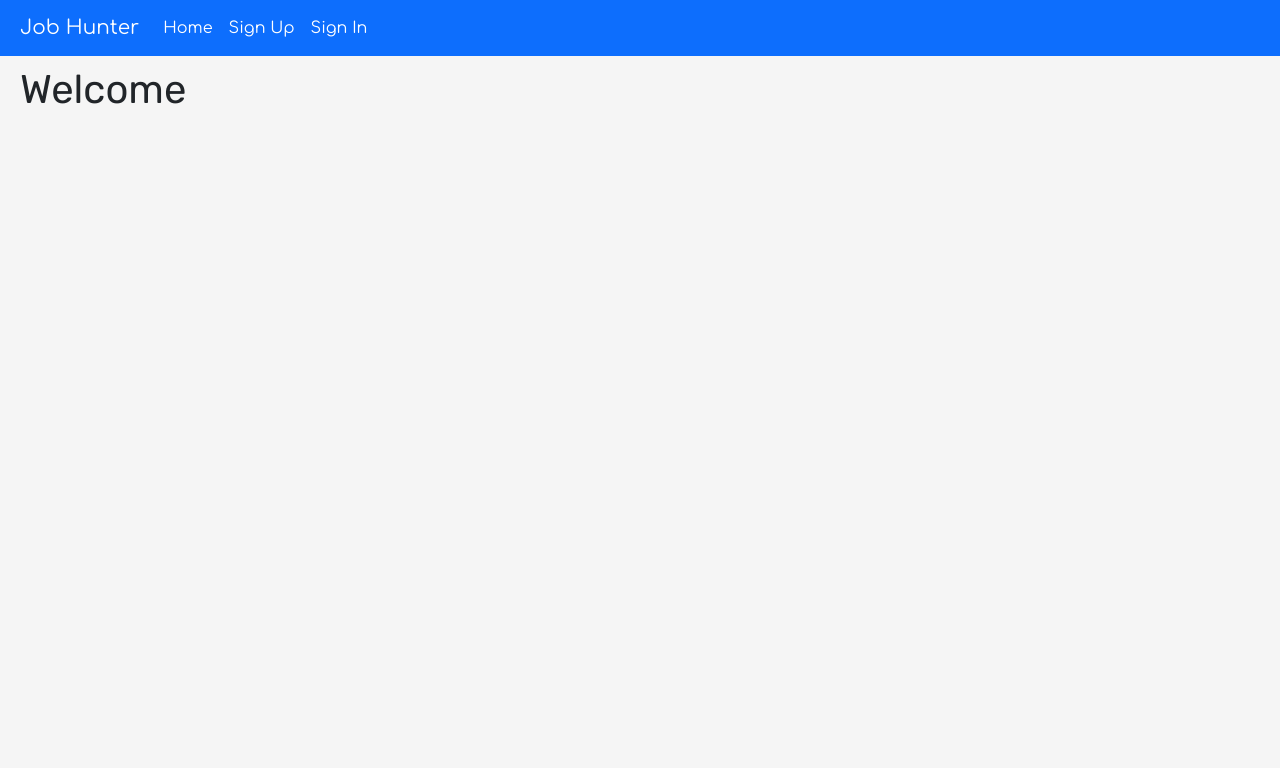
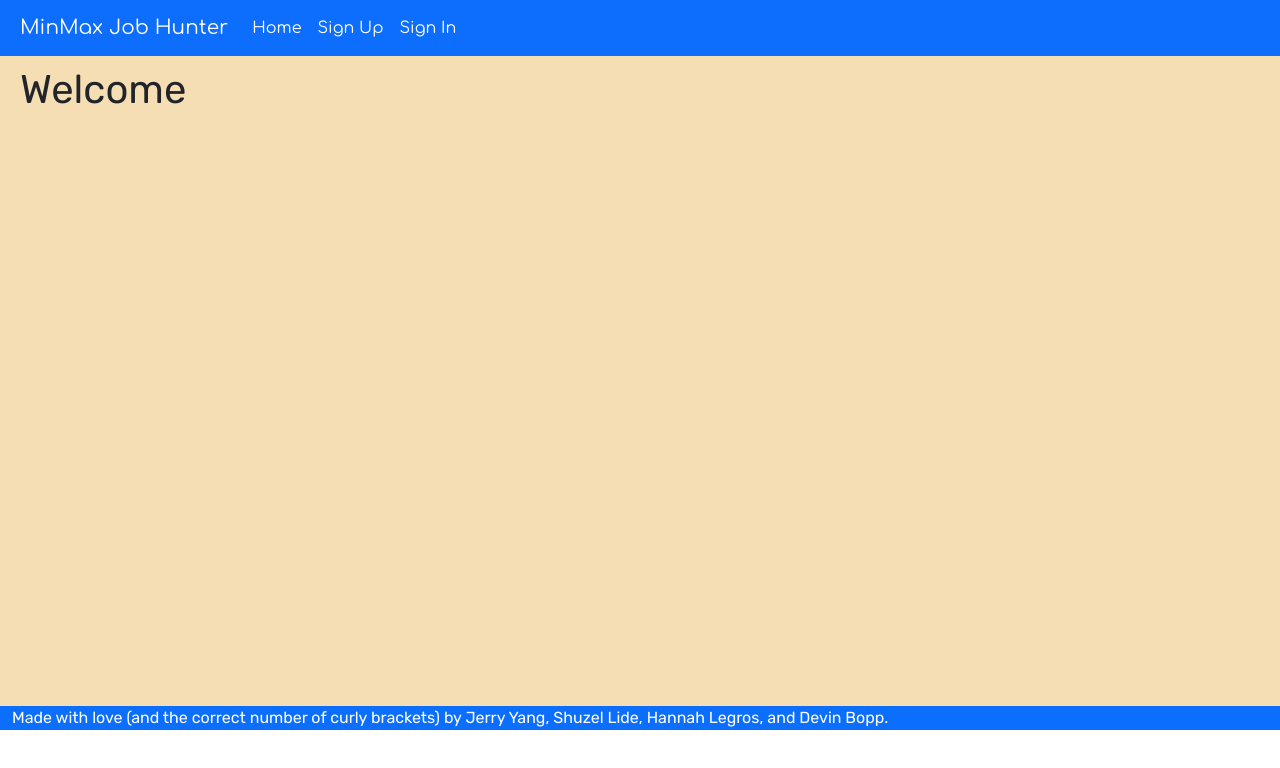
Before and after one commit to devinrbopp/client-job-hunting-journal, a React (Create React App) app: page / in a window 1280 px wide. Shown: the top 768 px of the page. Built offline with nearby package versions, Linux system fonts and the light colour scheme.

Commit message:
styling @shuzel99 @jyang1003 @hannahlegros

```diff
--- a/public/index.html
+++ b/public/index.html
@@ -24,20 +24,10 @@
       work correctly both with client-side routing and a non-root public URL.
       Learn how to configure a non-root public URL by running `npm run build`.
     -->
-    <title>React App</title>
+    <title>MinMax Job Hunter</title>
   </head>
   <body>
     <noscript>You need to enable JavaScript to run this app.</noscript>
     <div id="root"></div>
-    <!--
-      This HTML file is a template.
-      If you open it directly in the browser, you will see an empty page.
-
-      You can add webfonts, meta tags, or analytics to this file.
-      The build step will place the bundled scripts into the <body> tag.
-
-      To begin the development, run `npm start` or `yarn start`.
-      To create a production bundle, use `npm run build` or `yarn build`.
-    -->
   </body>
 </html>
--- a/src/App.js
+++ b/src/App.js
@@ -4,6 +4,10 @@ import { Route, Routes } from 'react-router-dom'
 import { v4 as uuid } from 'uuid'
 import './index.css'
 import apiUrl from './apiConfig'
+import { Container, Row, Col } from 'react-bootstrap'
+import { propTypes } from 'react-bootstrap/esm/Image'
+
+
 
 // import AuthenticatedRoute from './components/shared/AuthenticatedRoute'
 import AutoDismissAlert from './components/shared/AutoDismissAlert/AutoDismissAlert'
@@ -169,6 +173,13 @@ const App = () => {
 					deleteAlert={deleteAlert}
 				/>
 			))}
+			<Container id='footer' fluid>
+				<Row >
+					<Col>
+						<div>Made with love (and the correct number of curly brackets) by Jerry Yang, Shuzel Lide, Hannah Legros, and Devin Bopp.</div>
+					</Col>
+				</Row>
+			</Container>
 		</Fragment>
 	)
 }
--- a/src/components/Home.js
+++ b/src/components/Home.js
@@ -43,7 +43,7 @@ const Home = (props) => {
 				<h1><Link to={`job/${task.jobId._id}`}>{task.taskName}</Link> - <small>{task.jobId.jobTitle}, {task.jobId.company}</small></h1>
 				<h2 style={style}>Deadline: {dateFormat(task.deadline, 'dddd, mmmm dS, yyyy', true)}</h2>
 
-				<p>Notes: {task.notes}</p>
+				<p className='task-notes'>Notes: {task.notes}</p>
 			</div>
 		)
 	}).slice(0,5)
--- a/src/components/JobDetail.js
+++ b/src/components/JobDetail.js
@@ -113,7 +113,7 @@ function JobDetail(props) {
             <>
                 <div className='job-div'>
                     <h1>{currentJob[0].jobTitle} - {currentJob[0].company}</h1>
-                    <p className='job-description'>{currentJob[0].jobDescription}</p>
+                    <div className='job-description'>{currentJob[0].jobDescription}</div>
                     <p>Applied: {currentJob[0].applied ? 'Yes' : 'No'}</p>
                 </div>
                 <button onClick={editToggle}>Edit Job Details</button>
--- a/src/components/shared/Header.js
+++ b/src/components/shared/Header.js
@@ -58,7 +58,7 @@ const Header = ({ user, currentProfile }) => (
 	<Navbar bg='primary' variant='dark' expand='md'>
 		<Navbar.Brand>
             <Link to='/' style={linkStyle}>
-                Job Hunter
+                MinMax Job Hunter
             </Link>
         </Navbar.Brand>
 		<Navbar.Toggle aria-controls='basic-navbar-nav' />
--- a/src/index.css
+++ b/src/index.css
@@ -1,12 +1,18 @@
 @import url('https://fonts.googleapis.com/css2?family=Comfortaa&family=Rubik&display=swap');
+
+#root {
+  background-color: wheat;
+  font-family: 'Rubik', sans-serif;
+
+}
 
 .page-body {
   /* font-family: 'Comfortaa', cursive; */
-  font-family: 'Rubik', sans-serif;
-  background-color: whitesmoke;
-  height: 100vh;
+  background-color: wheat;
+  height: 100%;
+  min-height: 80vh;
   text-align: left;
-  padding: 10px 0 0 20px;
+  padding: 10px 20px;
   /* margin: 100px; */
   /* font-family: -apple-system, BlinkMacSystemFont, 'Segoe UI', 'Roboto', 'Oxygen',
     'Ubuntu', 'Cantarell', 'Fira Sans', 'Droid Sans', 'Helvetica Neue',
@@ -40,23 +46,41 @@
 }
 
 .job-form-input {
-  margin: 10px 0;
+  /* margin: 10px 0;
   display: grid;
-  /* justify-content: center;
-  align-items: baseline; */
   grid-template-columns: 1fr 1fr;
-  justify-items: end;
+  justify-items: end; */
+  display: grid;
+  grid-template-columns: 1fr 1fr;
 }
 
 .job-form-label {
-  margin-right: 5px;
+  /* margin-right: 5px; */
+  grid-column-start: 0;
+  grid-column-end: 1;
 }
 
 .job-form-field {
-  justify-self: start;
+  /* justify-self: start; */
+  grid-column-start: 1;
+  grid-column-end: 2;
 }
 
 code {
   font-family: source-code-pro, Menlo, Monaco, Consolas, 'Courier New',
     monospace;
 }
+
+#footer {
+  background: #0b6efd;
+  color: white;
+  margin: 10px 0 0 0
+}
+
+textarea {
+  width: 95%
+}
+
+.task-notes {
+  white-space: pre-line;
+}
```
